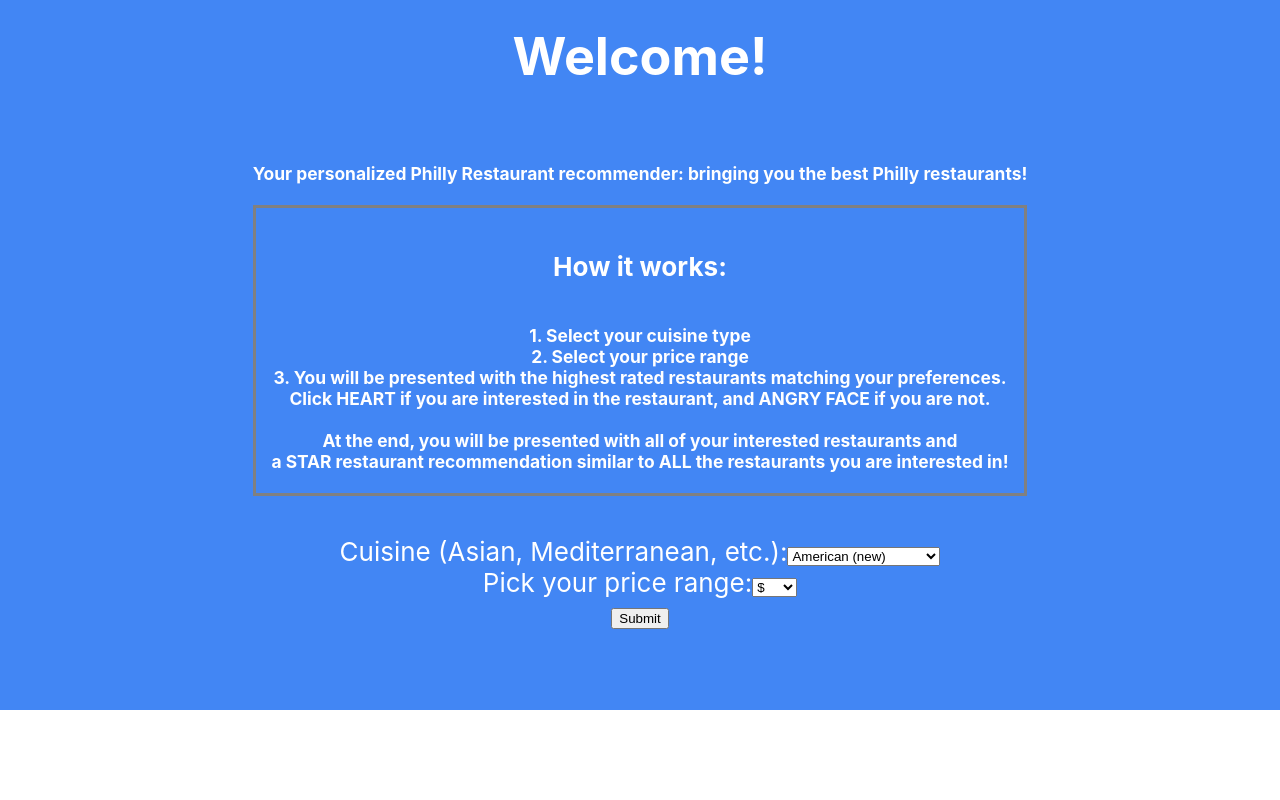
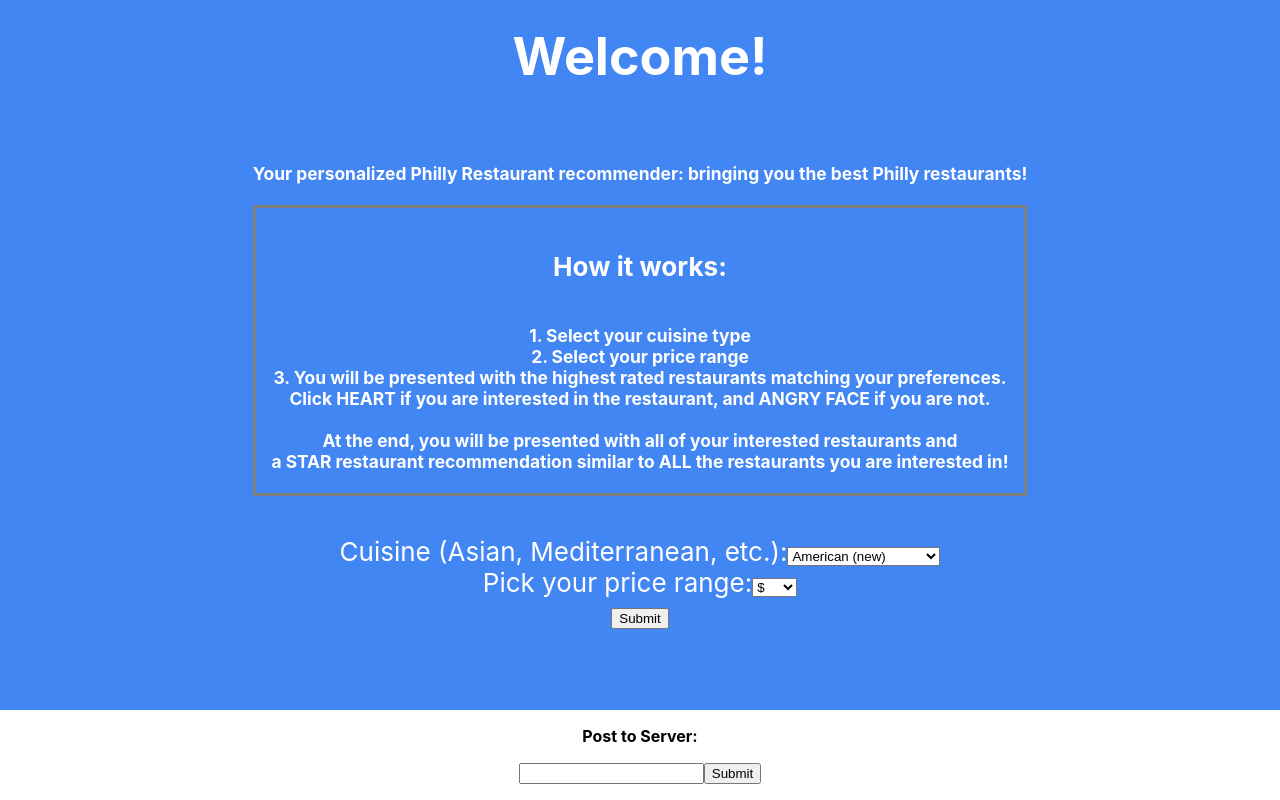
Before and after one commit to kamyhuo/NETS-150-Final-Project, a React (Create React App) app in the folder client/: page / in a window 1280 px wide. Shown: the part 380-1180 px from the top of the page. Before the commit the page ends 1090 px from the top, so only its background shows below. Built offline with nearby package versions, Linux system fonts and the light colour scheme; no server answers.

Commit message:
added frontend server test

```diff
--- a/client/src/App.js
+++ b/client/src/App.js
@@ -102,6 +102,35 @@ class App extends Component {
   this.setState({ done: true, showing: false });
 }
 
+state = {
+  response: '',
+  post: '',
+  responseToPost: '',
+};
+componentDidMount() {
+  this.callApi()
+    .then(res => this.setState({ response: res.express }))
+    .catch(err => console.log(err));
+}
+callApi = async () => {
+  const response = await fetch('/api/hello');
+  const body = await response.json();
+  if (response.status !== 200) throw Error(body.message);
+  return body;
+};
+handleSubmit = async e => {
+  e.preventDefault();
+  const response = await fetch('/api/world', {
+    method: 'POST',
+    headers: {
+      'Content-Type': 'application/json',
+    },
+    body: JSON.stringify({ post: this.state.post }),
+  });
+  const body = await response.text();
+  this.setState({ responseToPost: body });
+};
+
   render() {
     const { showing } = this.state;
     return (
@@ -141,6 +170,19 @@ class App extends Component {
 
         </header>
 
+        <p>{this.state.response}</p>
+        <form onSubmit={this.handleSubmit}>
+          <p>
+            <strong>Post to Server:</strong>
+          </p>
+          <input
+            type="text"
+            value={this.state.post}
+            onChange={e => this.setState({ post: e.target.value })}
+          />
+          <button type="submit">Submit</button>
+        </form>
+        <p>{this.state.responseToPost}</p>
       </div>
 
     );
```
